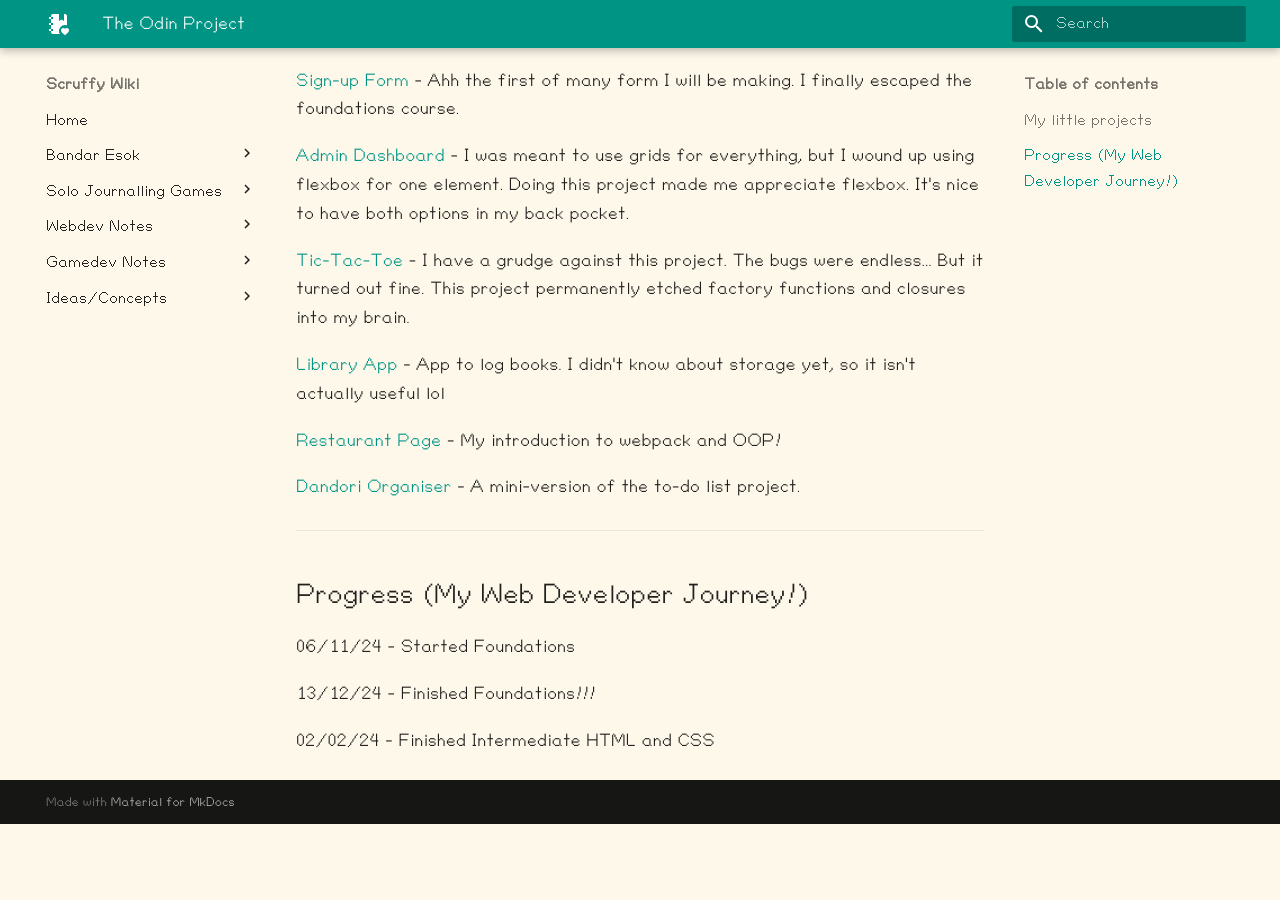
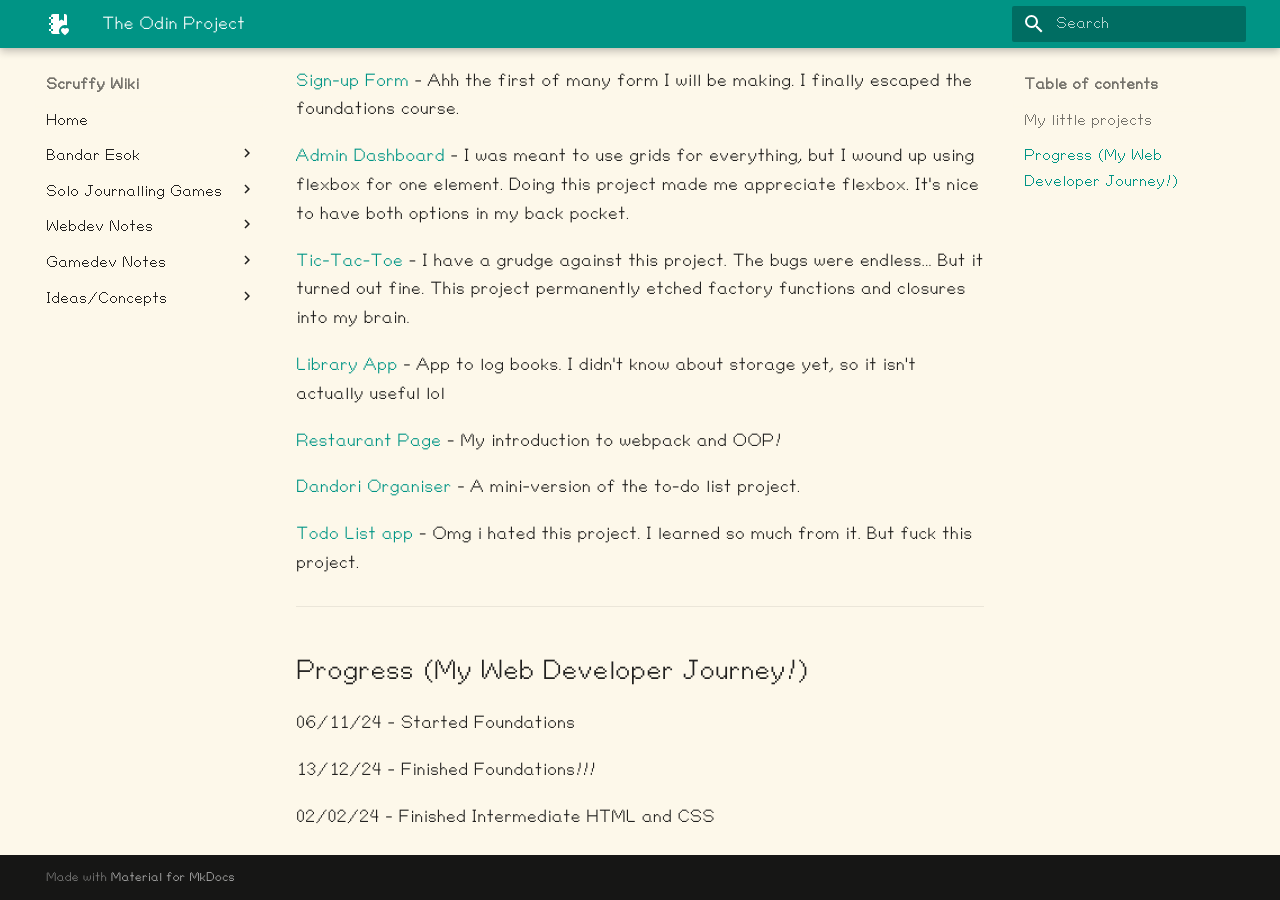
Before and after one commit to muahchee/scruffyWiki, an MkDocs documentation site: the page built from docs/notes/webdevNotes/the-odin-project.md, in a window 1280 px wide and 900 px high, scrolled down 501 px. Built offline with MkDocs 1.6.1 and Material for MkDocs 9.7.7, drawn with Linux system fonts in a browser that asks for light colours; before the commit the page ends 1325 px from its top, so only the background shows below that.

Commit message:
add todo list project

```diff
--- a/docs/notes/webdevNotes/the-odin-project.md
+++ b/docs/notes/webdevNotes/the-odin-project.md
@@ -25,6 +25,8 @@
 
 [Dandori Organiser](https://muahchee.github.io/dandori-organiser/) - A mini-version of the to-do list project.
 
+[Todo List app](https://muahchee.github.io/todo-list/) - Omg i hated this project. I learned so much from it. But fuck this project.
+
 
 ---
 
```
